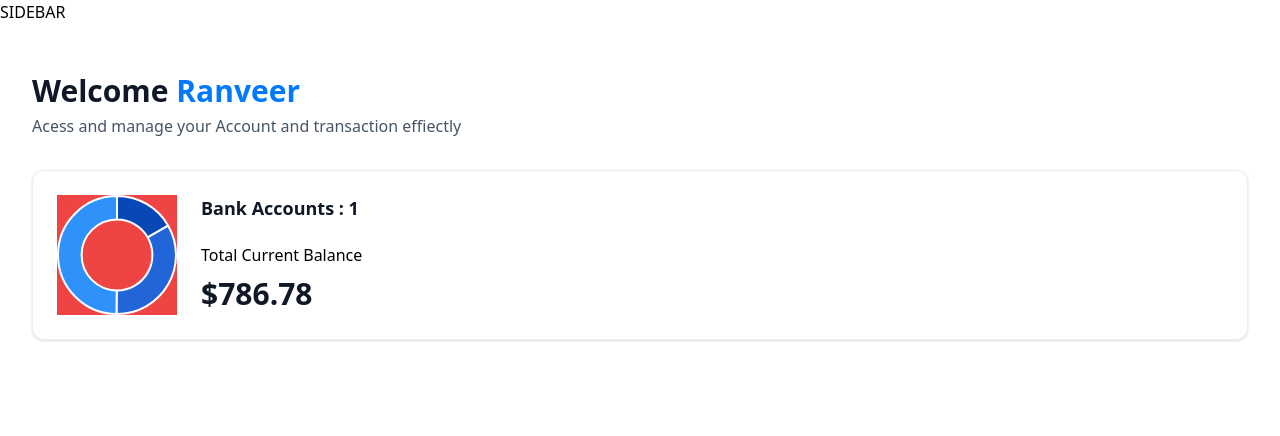
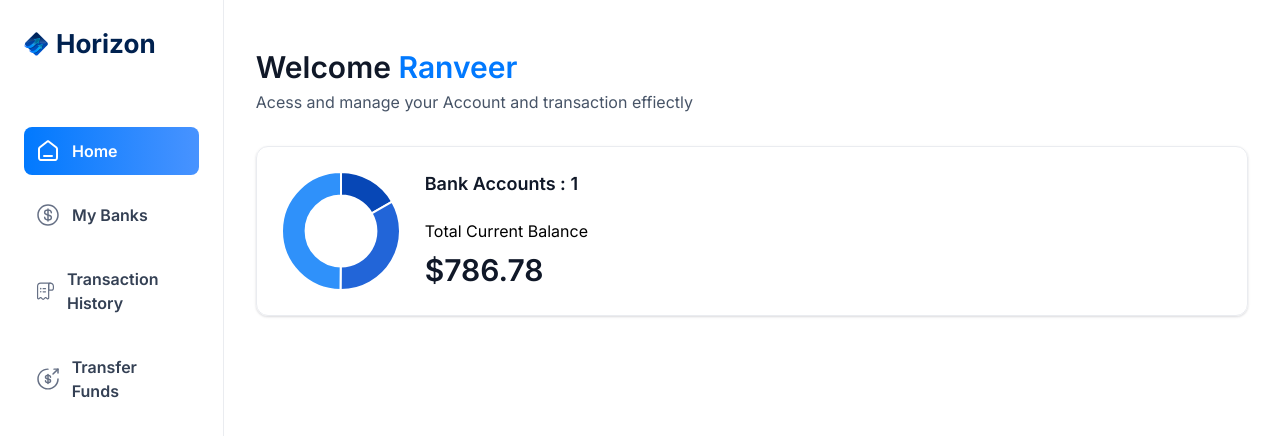
Before and after one commit to Ranveer1singh/Banking_App, a Next.js app: page / in a window 1280 px wide. Shown: the top 436 px of the page. Built offline with nearby package versions, Linux system fonts and the light colour scheme.

Commit message:
create side bar

```diff
--- a/app/(root)/layout.tsx
+++ b/app/(root)/layout.tsx
@@ -1,13 +1,31 @@
+import SideBar from "@/components/SideBar";
+import Image from "next/image";
 
 export default function RootLayout({
   children,
 }: Readonly<{
   children: React.ReactNode;
 }>) {
+
+  const loggedIn = {firstName : "Ranveer", lastName : "Singh"}
   return (
-   <main>
-    SIDEBAR
+   <main className="flex h-screen w-full font-inter">
+    <SideBar
+    user = {loggedIn}
+    />
+    <div className="flex size-full flex-col">
+      <div className="root-layout">
+        <Image src='/icons/logo.svg'
+        alt="menu icons"
+        width={30}
+        height={30}
+        />
+        <div >
+
+        </div>
+      </div>
     {children}
+    </div>
    </main>
   );
 }
--- /dev/null
+++ b/components/MobileNav.tsx
@@ -0,0 +1,31 @@
+import {
+    Sheet,
+    SheetContent,
+    SheetDescription,
+    SheetHeader,
+    SheetTitle,
+    SheetTrigger,
+  } from "@/components/ui/sheet"
+
+
+const MobileNav = ({user} : MobileNavProps) => {
+  return (
+    <section>
+        <Sheet>
+  <SheetTrigger>Open</SheetTrigger>
+  <SheetContent>
+    <SheetHeader>
+      <SheetTitle>Are you absolutely sure?</SheetTitle>
+      <SheetDescription>
+        This action cannot be undone. This will permanently delete your account
+        and remove your data from our servers.
+      </SheetDescription>
+    </SheetHeader>
+  </SheetContent>
+</Sheet>
+
+    </section>
+  )
+}
+
+export default MobileNav
--- /dev/null
+++ b/components/SideBar.tsx
@@ -0,0 +1,62 @@
+'use client'
+import { sidebarLinks } from '@/constants'
+import { cn } from '@/lib/utils'
+import Image from 'next/image'
+import Link from 'next/link'
+import { usePathname } from 'next/navigation'
+import path from 'path'
+import React from 'react'
+
+const SideBar = ({user} : SiderbarProps) => {
+
+    const pathname = usePathname();
+  return (
+    <section className='sidebar'>
+        <nav className='flex flex-col gap-4'>
+            <Link href='/'
+            className='mb-12 cursor-pointer flex items-center gap-2'
+            >
+                <Image
+                src="/icons/logo.svg"
+                width={34}
+                height={34}
+                alt='logo'
+                className='size-[24px] max-xl:size-14'
+                />
+                <h1 className='sidebar-logo'>
+                    Horizon
+                </h1>
+            </Link>
+            {sidebarLinks.map((item, i)=> {
+                const isActive = pathname === item.route || pathname.startsWith(`${item.route}/`)
+           return (
+                <Link href={item.route} key={i} className={cn('sidebar-link',{'bg-bank-gradient': isActive})}>
+
+                    <div className="relative size-6 ">
+                        <Image
+                        src={item.imgURL}
+                        alt={item.label}
+                        fill
+                        className={cn({
+                        'brightness-[3] invert-0' : isActive
+                        })}
+                        />
+                    </div>
+                    <div className={cn('sidebar-label', {
+                        '!text-white' : isActive
+                    })}>
+
+                    {item.label}
+
+                    </div>
+                </Link>
+
+            )})}
+            USER
+        </nav>
+        Footer
+    </section>
+  )
+}
+
+export default SideBar
--- a/components/TotalBalanceBox.tsx
+++ b/components/TotalBalanceBox.tsx
@@ -6,7 +6,7 @@
 const TotalBalanceBox = ({accounts = [], totalBanks ,  totalCurrentBalance} : TotlaBalanceBoxProps) => {
   return (
     <section className='total-balance'>
-        <div className="total-balance-chart bg-red-500 ">
+        <div className="total-balance-chart  ">
             <DoughnutChart accounts = {accounts} />
         </div>
         <div className="flex flex-col gap-6">
--- /dev/null
+++ b/components/ui/sheet.tsx
@@ -0,0 +1,140 @@
+// "use client"
+
+// import * as React from "react"
+// import * as SheetPrimitive from "@radix-ui/react-dialog"
+// import { cva, type VariantProps } from "class-variance-authority"
+// import { X } from "lucide-react"
+
+// import { cn } from "@/lib/utils"
+
+// const Sheet = SheetPrimitive.Root
+
+// const SheetTrigger = SheetPrimitive.Trigger
+
+// const SheetClose = SheetPrimitive.Close
+
+// const SheetPortal = SheetPrimitive.Portal
+
+// const SheetOverlay = React.forwardRef<
+//   React.ElementRef<typeof SheetPrimitive.Overlay>,
+//   React.ComponentPropsWithoutRef<typeof SheetPrimitive.Overlay>
+// >(({ className, ...props }, ref) => (
+//   <SheetPrimitive.Overlay
+//     className={cn(
+//       "fixed inset-0 z-50 bg-black/80  data-[state=open]:animate-in data-[state=closed]:animate-out data-[state=closed]:fade-out-0 data-[state=open]:fade-in-0",
+//       className
+//     )}
+//     {...props}
+//     ref={ref}
+//   />
+// ))
+// SheetOverlay.displayName = SheetPrimitive.Overlay.displayName
+
+// const sheetVariants = cva(
+//   "fixed z-50 gap-4 bg-background p-6 shadow-lg transition ease-in-out data-[state=open]:animate-in data-[state=closed]:animate-out data-[state=closed]:duration-300 data-[state=open]:duration-500",
+//   {
+//     variants: {
+//       side: {
+//         top: "inset-x-0 top-0 border-b data-[state=closed]:slide-out-to-top data-[state=open]:slide-in-from-top",
+//         bottom:
+//           "inset-x-0 bottom-0 border-t data-[state=closed]:slide-out-to-bottom data-[state=open]:slide-in-from-bottom",
+//         left: "inset-y-0 left-0 h-full w-3/4 border-r data-[state=closed]:slide-out-to-left data-[state=open]:slide-in-from-left sm:max-w-sm",
+//         right:
+//           "inset-y-0 right-0 h-full w-3/4  border-l data-[state=closed]:slide-out-to-right data-[state=open]:slide-in-from-right sm:max-w-sm",
+//       },
+//     },
+//     defaultVariants: {
+//       side: "right",
+//     },
+//   }
+// )
+
+// interface SheetContentProps
+//   extends React.ComponentPropsWithoutRef<typeof SheetPrimitive.Content>,
+//     VariantProps<typeof sheetVariants> {}
+
+// const SheetContent = React.forwardRef<
+//   React.ElementRef<typeof SheetPrimitive.Content>,
+//   SheetContentProps
+// >(({ side = "right", className, children, ...props }, ref) => (
+//   <SheetPortal>
+//     <SheetOverlay />
+//     <SheetPrimitive.Content
+//       ref={ref}
+//       className={cn(sheetVariants({ side }), className)}
+//       {...props}
+//     >
+//       {children}
+//       <SheetPrimitive.Close className="absolute right-4 top-4 rounded-sm opacity-70 ring-offset-background transition-opacity hover:opacity-100 focus:outline-none focus:ring-2 focus:ring-ring focus:ring-offset-2 disabled:pointer-events-none data-[state=open]:bg-secondary">
+//         <X className="h-4 w-4" />
+//         <span className="sr-only">Close</span>
+//       </SheetPrimitive.Close>
+//     </SheetPrimitive.Content>
+//   </SheetPortal>
+// ))
+// SheetContent.displayName = SheetPrimitive.Content.displayName
+
+// const SheetHeader = ({
+//   className,
+//   ...props
+// }: React.HTMLAttributes<HTMLDivElement>) => (
+//   <div
+//     className={cn(
+//       "flex flex-col space-y-2 text-center sm:text-left",
+//       className
+//     )}
+//     {...props}
+//   />
+// )
+// SheetHeader.displayName = "SheetHeader"
+
+// const SheetFooter = ({
+//   className,
+//   ...props
+// }: React.HTMLAttributes<HTMLDivElement>) => (
+//   <div
+//     className={cn(
+//       "flex flex-col-reverse sm:flex-row sm:justify-end sm:space-x-2",
+//       className
+//     )}
+//     {...props}
+//   />
+// )
+// SheetFooter.displayName = "SheetFooter"
+
+// const SheetTitle = React.forwardRef<
+//   React.ElementRef<typeof SheetPrimitive.Title>,
+//   React.ComponentPropsWithoutRef<typeof SheetPrimitive.Title>
+// >(({ className, ...props }, ref) => (
+//   <SheetPrimitive.Title
+//     ref={ref}
+//     className={cn("text-lg font-semibold text-foreground", className)}
+//     {...props}
+//   />
+// ))
+// SheetTitle.displayName = SheetPrimitive.Title.displayName
+
+// const SheetDescription = React.forwardRef<
+//   React.ElementRef<typeof SheetPrimitive.Description>,
+//   React.ComponentPropsWithoutRef<typeof SheetPrimitive.Description>
+// >(({ className, ...props }, ref) => (
+//   <SheetPrimitive.Description
+//     ref={ref}
+//     className={cn("text-sm text-muted-foreground", className)}
+//     {...props}
+//   />
+// ))
+// SheetDescription.displayName = SheetPrimitive.Description.displayName
+
+// export {
+//   Sheet,
+//   SheetPortal,
+//   SheetOverlay,
+//   SheetTrigger,
+//   SheetClose,
+//   SheetContent,
+//   SheetHeader,
+//   SheetFooter,
+//   SheetTitle,
+//   SheetDescription,
+// }
--- a/package.json
+++ b/package.json
@@ -9,6 +9,7 @@
     "lint": "next lint"
   },
   "dependencies": {
+    "add": "^2.0.6",
     "chart.js": "^4.4.3",
     "clsx": "^2.1.1",
     "next": "14.2.5",
@@ -17,6 +18,8 @@
     "react-chartjs-2": "^5.2.0",
     "react-countup": "^6.5.3",
     "react-dom": "^18",
+    "shadcn-ui": "^0.8.0",
+    "sheet": "^0.2.0",
     "tailwind-merge": "^2.5.2",
     "tailwindcss-animate": "^1.0.7"
   },
```
Also changed, not shown: 1 other file (tests, documents, lock files or other folders).
